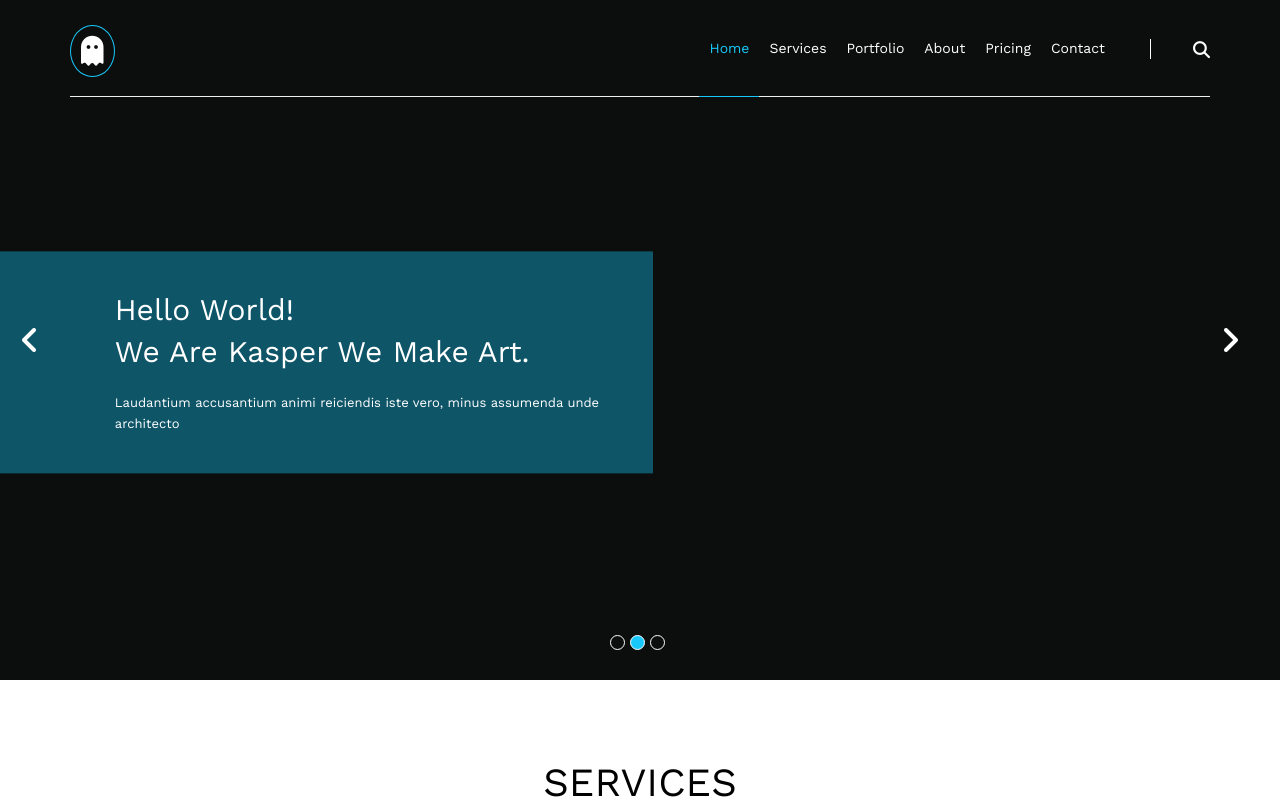
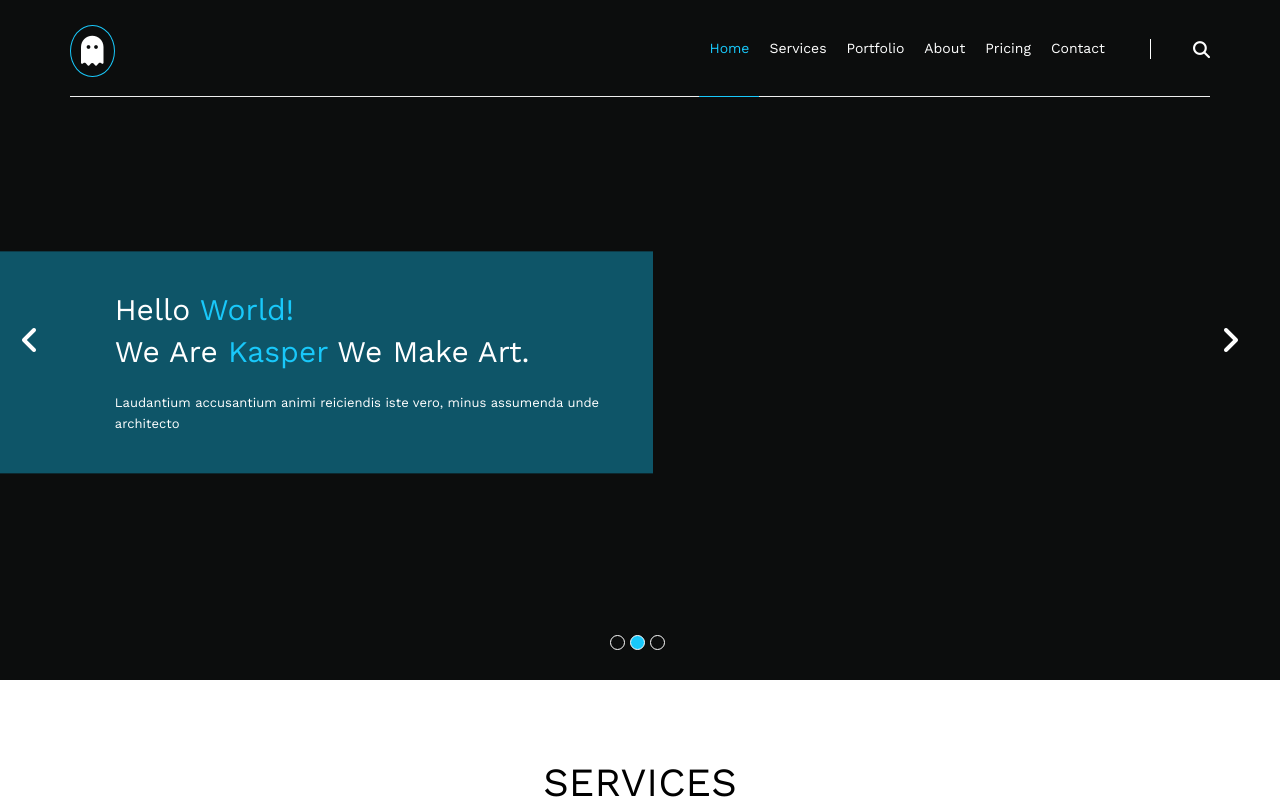
Before and after one commit to Akram14-dev/HTML_And_CSS_Template_Two, a plain HTML site: page index.html in a window 1280 px wide. Shown: the top 809 px of the page. Drawn offline with nearby package versions, Linux system fonts and the light colour scheme.

Commit message:
Error Fixed

```diff
--- a/css/kasper.css
+++ b/css/kasper.css
@@ -220,6 +220,9 @@ header .navigator .search i:hover {
   color: white;
   display: flex;
   justify-content: flex-end;
+}
+.landing .text .content h2 span {
+  color: var(--main-color);
 }
 @media (max-width: 768px) {
   .landing .text {
--- a/index.html
+++ b/index.html
@@ -39,12 +39,16 @@
       </div>
     </header>
     <!-- End Header -->
+
     <!-- Start Landing -->
     <div class="landing">
       <div class="overlay"></div>
       <div class="text">
         <div class="content">
-          <h2>Hello World! <br />We Are Kasper We Make Art.</h2>
+          <h2>
+            Hello <span>World!</span> <br />We Are <span>Kasper</span> We Make
+            Art.
+          </h2>
           <p>
             Laudantium accusantium animi reiciendis iste vero, minus assumenda
             unde architecto
```
